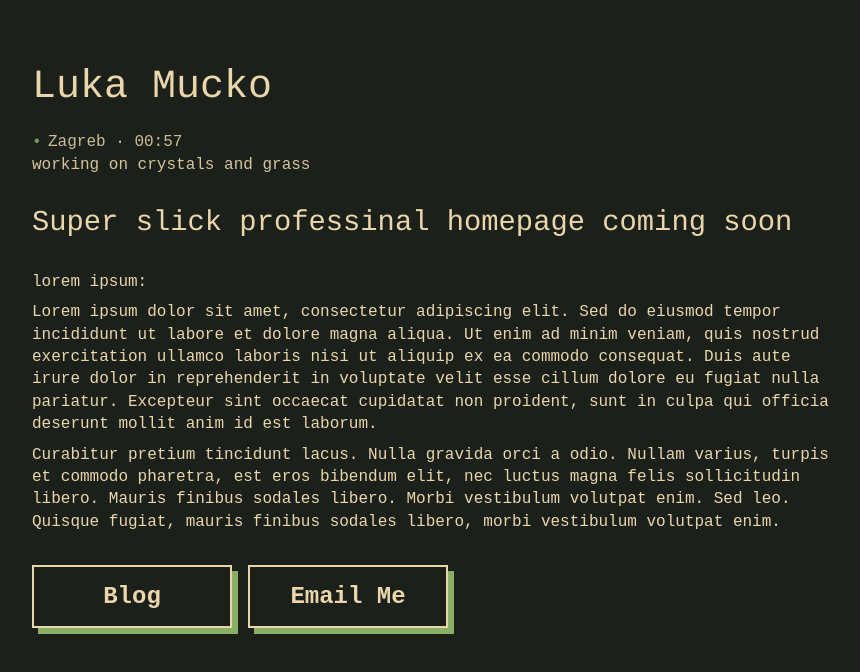
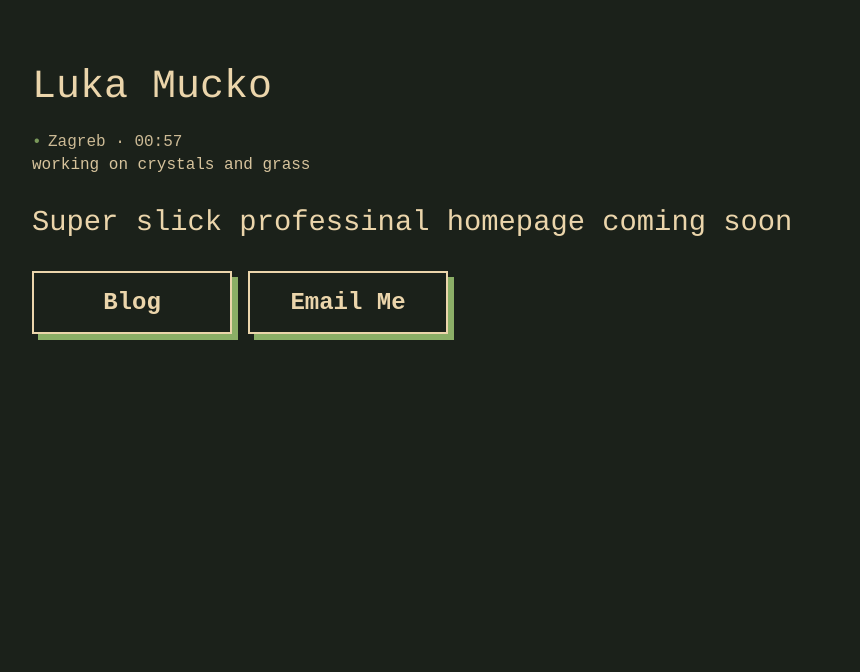
Before and after one commit to LukaMucko/lukamucko.github.io, an Astro site: page / in a window 1280 px wide. Shown: the whole page, without its empty margins (72-932 px from the left). Built offline with nearby package versions, Linux system fonts and the light colour scheme; Astro itself is replaced by a stand-in of ours.

Commit message:
Remove lorem ipsum

```diff
--- a/src/pages/index.astro
+++ b/src/pages/index.astro
@@ -11,23 +11,6 @@ import Layout from "../layouts/Layout.astro";
       <h2>Super slick professinal homepage coming soon</h2>
     </header>
     <section class="content">
-      <p>lorem ipsum:</p>
-      <p>
-        Lorem ipsum dolor sit amet, consectetur adipiscing elit. Sed do eiusmod
-        tempor incididunt ut labore et dolore magna aliqua. Ut enim ad minim
-        veniam, quis nostrud exercitation ullamco laboris nisi ut aliquip ex ea
-        commodo consequat. Duis aute irure dolor in reprehenderit in voluptate
-        velit esse cillum dolore eu fugiat nulla pariatur. Excepteur sint
-        occaecat cupidatat non proident, sunt in culpa qui officia deserunt
-        mollit anim id est laborum.
-      </p>
-      <p>
-        Curabitur pretium tincidunt lacus. Nulla gravida orci a odio. Nullam
-        varius, turpis et commodo pharetra, est eros bibendum elit, nec luctus
-        magna felis sollicitudin libero. Mauris finibus sodales libero. Morbi
-        vestibulum volutpat enim. Sed leo. Quisque fugiat, mauris finibus
-        sodales libero, morbi vestibulum volutpat enim.
-      </p>
       <div class="button-group">
         <a href="/blog" class="btn blog-btn">Blog</a>
         <button class="btn main-btn" type="button">Email Me</button>
```
